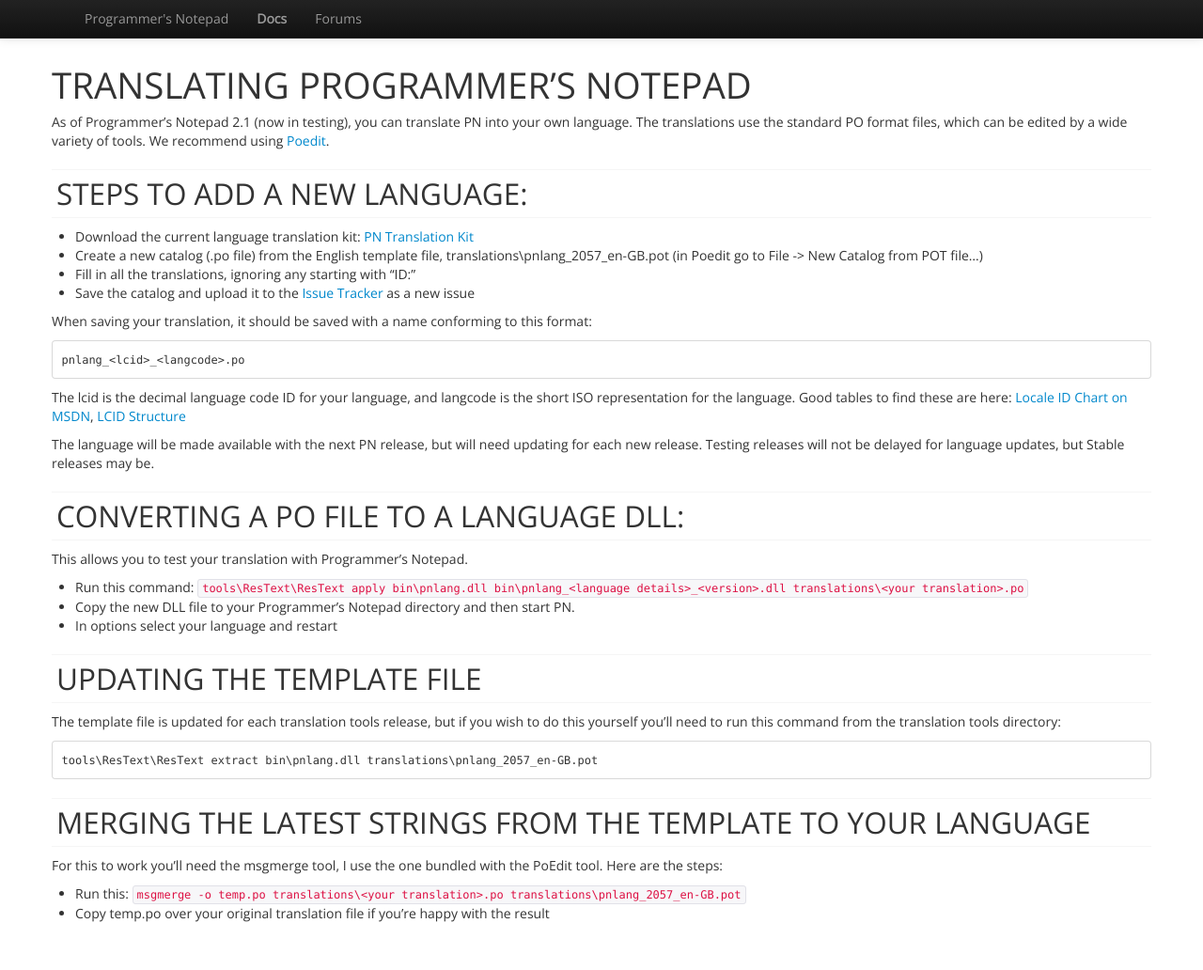
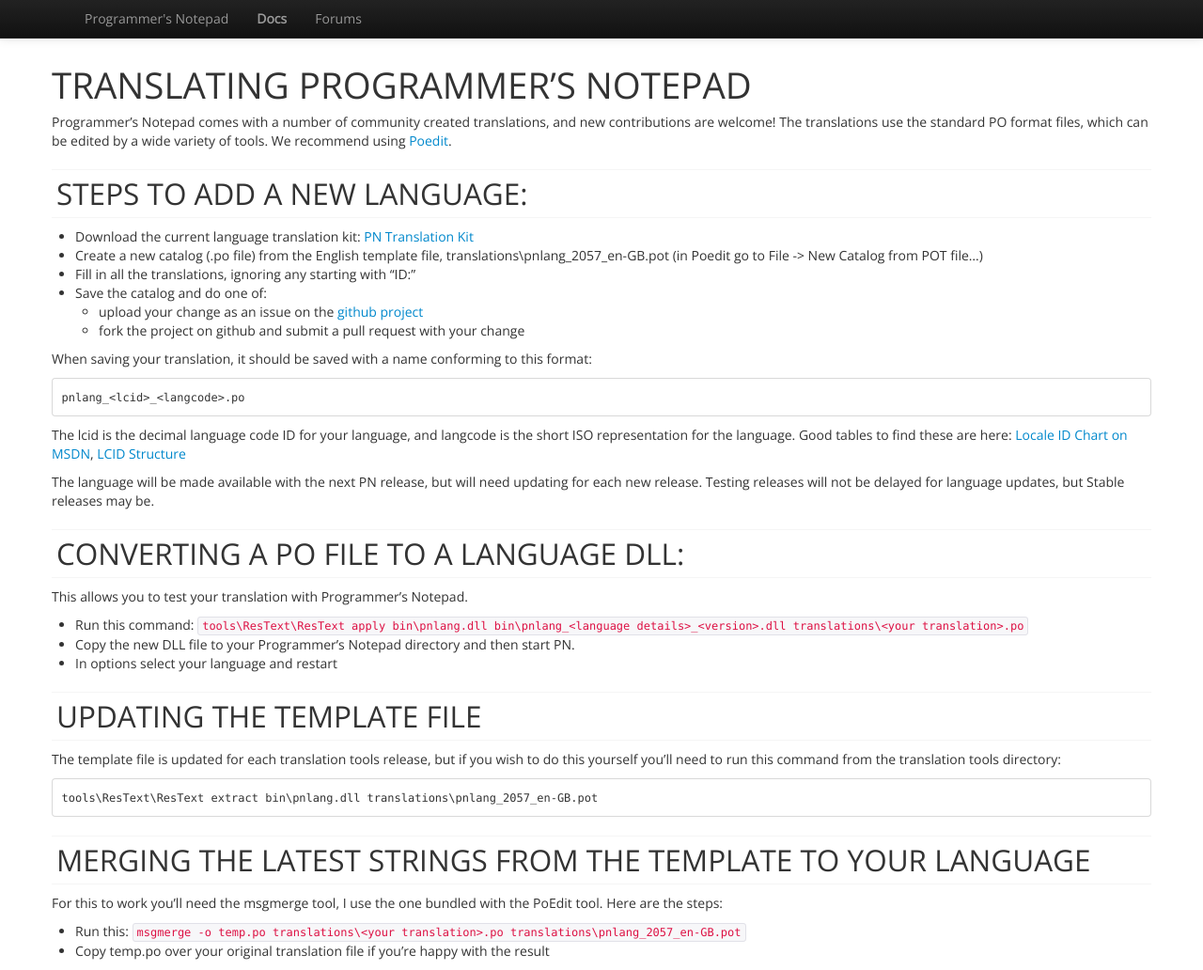
Before and after one commit to simonsteele/x-pn-docs-legacy, a Jekyll site: the page built from howto/translating_programmer_s_notepad/index.md, in a window 1280 px wide and 1032 px high. Shown: the whole window at 94% size. Built offline with Jekyll 4.4.1, drawn with Linux system fonts in a browser that asks for light colours; Markdown is read by kramdown in place of the engine named in the settings.

Commit message:
Update submission instructions for github

```diff
--- a/howto/translating_programmer_s_notepad/index.md
+++ b/howto/translating_programmer_s_notepad/index.md
@@ -5,14 +5,16 @@ title: Translating Programmer's Notepad
 
 # Translating Programmer's Notepad
 
-As of Programmer's Notepad 2.1 (now in testing), you can translate PN into your own language. The translations use the standard PO format files, which can be edited by a wide variety of tools. We recommend using [Poedit](http://www.poedit.net/).
+Programmer's Notepad comes with a number of community created translations, and new contributions are welcome! The translations use the standard PO format files, which can be edited by a wide variety of tools. We recommend using [Poedit](http://www.poedit.net/).
 
 ## Steps to add a new language:
 
-  - Download the current language translation kit: [PN Translation Kit](http://pnotepad.googlecode.com/files/translatetools232348.zip)
+  - Download the current language translation kit: [PN Translation Kit](https://github.com/simonsteele/pn/releases/download/v2.4/translatetools2402378.zip)
   - Create a new catalog (.po file) from the English template file, translations\pnlang_2057_en-GB.pot (in Poedit go to File -> New Catalog from POT file...)
   - Fill in all the translations, ignoring any starting with "ID:"
-  - Save the catalog and upload it to the [Issue Tracker](http://code.google.com/p/pnotepad/issues/entry) as a new issue
+  - Save the catalog and do one of:
+    - upload your change as an issue on the [github project](https://github.com/simonsteele/pn/issues)
+    - fork the project on github and submit a pull request with your change
 
 When saving your translation, it should be saved with a name conforming to this format:
 
```
